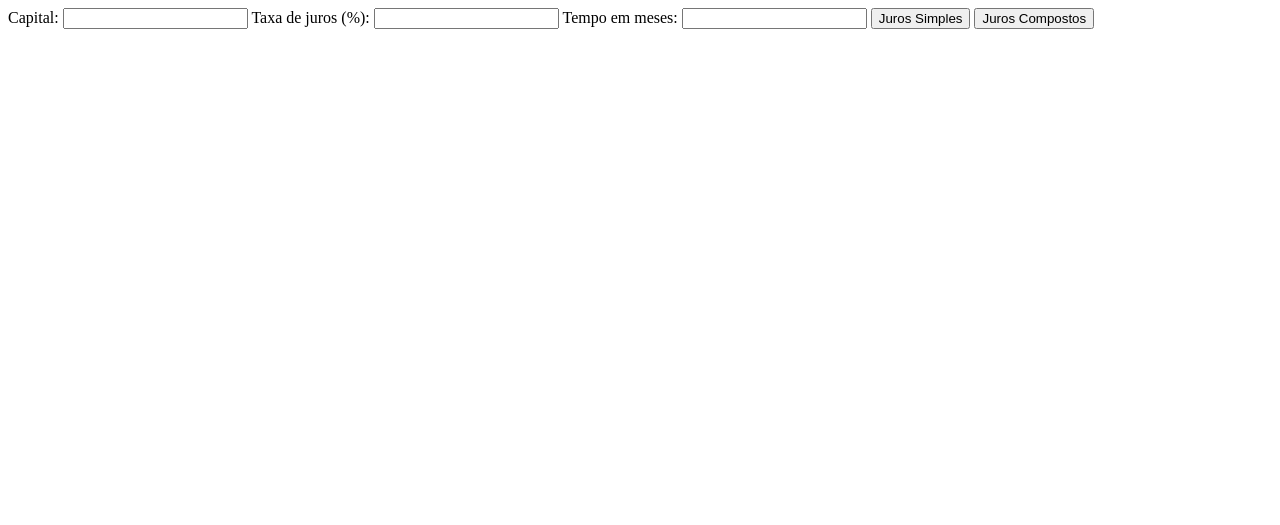
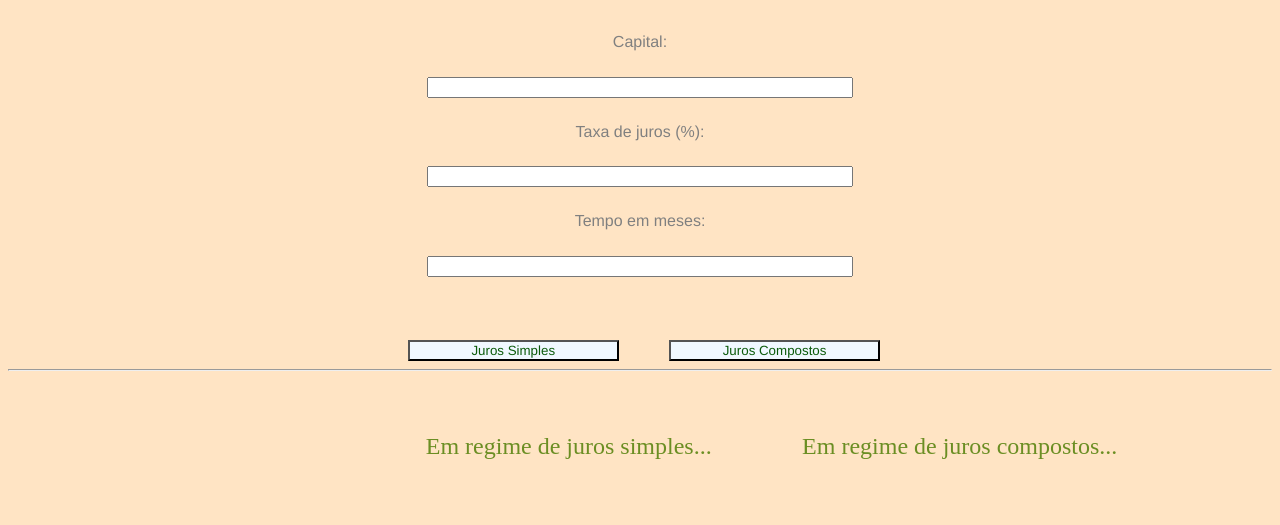
Before and after one commit to vilasboasfabio/osjuros, a plain HTML site: page index.html in a window 1280 px wide. Drawn offline with Linux system fonts and the light colour scheme.

Commit message:
finalização

```diff
--- a/assets/css/style.css
+++ b/assets/css/style.css
@@ -0,0 +1,82 @@
+body{
+    background-color: bisque;
+
+}
+#inp{
+    display: flex;
+    flex-direction: column;
+    align-items: center;
+    text-align: center;
+    font-family: 'Franklin Gothic Medium', 'Arial Narrow', Arial, sans-serif;
+    color: grey;
+}
+input{
+    width: 33%;
+    margin-top: 2%;
+    height: 4%;
+}
+label{
+    width: 33%;
+    margin-top: 2%;
+    height: 4%;
+}
+#bts{
+    margin-left: 33.3%;
+    display: flex;
+    align-items: center;
+    text-align: center;
+    font-family: 'Franklin Gothic Medium', 'Arial Narrow', Arial, sans-serif;
+    margin-top: 5%;
+}
+button{
+    width: 25%;
+    background-color: aliceblue;
+    color: rgb(11, 90, 11);
+    font-family: 'Franklin Gothic Medium', 'Arial Narrow', Arial, sans-serif;
+}
+#bt1{
+    margin-right: 3%;
+    margin-left: -2.5%;
+}
+#bt2{
+    margin-left: 3%;
+}
+#resps{
+    display: flex;
+}
+hr{
+    height: 5%;
+    background-color: olivedrab;
+}
+#resultadoJurosSimples{
+    font-family: Bernard MT Condensed;
+    font-size: 22px;
+    margin-top: 3%;
+    margin-left: 35%;
+}
+#resultadoJurosCompostos{
+    font-family: Bernard MT Condensed;
+    font-size: 22px;
+    font-family: Bernard MT Condensed;
+    margin-top: 3%;
+    margin-left: 10%;
+}
+#rs{
+    font-family: Bernard MT Condensed;
+    font-size: 24px;
+    color: olivedrab;
+    margin-left: -3%;
+}
+#rc{
+    font-family: Bernard MT Condensed;
+    font-size: 24px;
+    color: olivedrab;
+    margin-left:11%;
+}
+#tl{
+    font-family: Bernard MT Condensed;
+    display: flex;
+    font-size: 22px;
+    margin-top: 3%;
+    margin-left: 35%;
+}
--- a/index.html
+++ b/index.html
@@ -6,7 +6,7 @@
  <link rel="stylesheet" href="assets/css/style.css">
 </head>
 <body>
-
+<div id="inp">
     <label for="capital">Capital:</label>
     <input type="number" id="capital">
 
@@ -15,11 +15,22 @@
 
     <label for="tempo">Tempo em meses:</label>
     <input type="number" id="tempo">
+    </div>
+    <div id="bts">
 
-    <button onclick="calcularJurosSimples()">Juros Simples</button>
-    <button onclick="calcularJurosCompostos()">Juros Compostos</button>
+    <button onclick="calcularJurosSimples()" id="bt1">Juros Simples</button>
+    <button onclick="calcularJurosCompostos()" id="bt2">Juros Compostos</button>
+    </div>
+    <hr>
+    <div id="tl">
+        <p id="rs">Em regime de juros simples...</p>
+        <p id="rc">Em regime de juros compostos...</p>
+    </div>
+    <article id="resps">
+    <div id="resultadoJurosSimples"></div>
 
-    <div id="resultadoJurosSimples"></div>
     <div id="resultadoJurosCompostos"></div>
+
+    </article>
  </body>
  </html>
```
